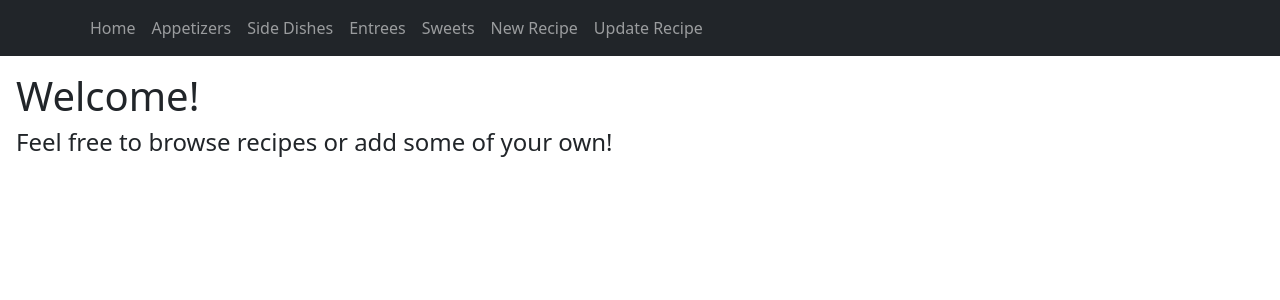
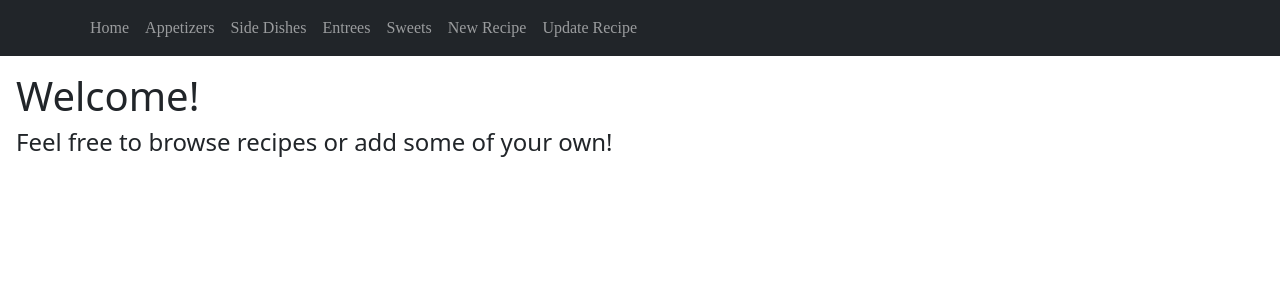
Before and after one commit to cplagge2/recipe-site, a React (Create React App) app: page / in a window 1280 px wide. Shown: the top 300 px of the page. Built offline with nearby package versions, Linux system fonts and the light colour scheme; no server answers.

Commit message:
Add better css styling

```diff
--- a/src/App.js
+++ b/src/App.js
@@ -1,7 +1,7 @@
 import logo from './logo.svg';
 import './App.css';
 import { Route, Routes } from 'react-router';
-import { BrowserRouter } from 'react-router-dom';
+import { HashRouter } from 'react-router-dom';
 import AppetizersPage from './screens/AppetizersPage';
 import RecipeSite from './screens/RecipeSite';
 import HomePage from './screens/HomePage';
@@ -14,20 +14,20 @@ import UpdateRecipe from './screens/UpdateRecipe';
 
 function App() {
   return (
-  <BrowserRouter>
+  <HashRouter>
     <Routes>
       <Route path="/" element={<RecipeSite />}>
         <Route index element={<HomePage />} />
-        <Route path="appetizers" element={<RecipePage type={'Appetizer'}/>} />
-        <Route path="entrees" element={<RecipePage type={'Entree'}/>} />
-        <Route path="sweets" element={<RecipePage type={'Sweet'}/>} />
-        <Route path="side-dishes" element={<RecipePage type={'Side'}/>} />
-        <Route path="add-recipe" element={<AddRecipe />} />
-        <Route path="update-recipe" element={<UpdateRecipe />} />
+        <Route path="/appetizers" element={<RecipePage type={'Appetizer'}/>} />
+        <Route path="/entrees" element={<RecipePage type={'Entree'}/>} />
+        <Route path="/sweets" element={<RecipePage type={'Sweet'}/>} />
+        <Route path="/side-dishes" element={<RecipePage type={'Side'}/>} />
+        <Route path="/add-recipe" element={<AddRecipe />} />
+        <Route path="/update-recipe" element={<UpdateRecipe />} />
         <Route path="*" element={<HomePage />} />
       </Route>
     </Routes>
-  </BrowserRouter>
+  </HashRouter>
   );
 }
 
--- a/src/components/RecipeCard.jsx
+++ b/src/components/RecipeCard.jsx
@@ -1,4 +1,4 @@
-import { Card, Button } from "react-bootstrap";
+import { Card, Button, Row, Col } from "react-bootstrap";
 import { useContext } from "react";
 import DataContext from "../contexts/DataContext";
 
@@ -6,7 +6,7 @@ const RecipeCard = (props) => {
 
     const [recipes, setRecipes] = useContext(DataContext);
 
-    const updateFavorite = ()=>{
+    const deleteRecipe = ()=>{
         fetch(`https://324t9imtmd.execute-api.us-east-2.amazonaws.com/default/recipes/${props.recipeID}`, {
             method: "DELETE"
         }).then(resp => {
@@ -23,7 +23,14 @@ const RecipeCard = (props) => {
     return <Card>
         {
             <>
-            <h1>{props.recipeName}</h1>
+            <Row>
+                <Col>
+                    <h1>{props.recipeName}</h1>
+                </Col>
+                <Col xs sm md lg xl = {2} style={{display:'flex', justifyContent:'right'}}>
+                    <Button onClick = {deleteRecipe} style={{backgroundColor:"blue"}}>Delete Recipe</Button>
+                </Col>
+            </Row>
             <h3>Ingredients</h3>
             <ul>
             {
@@ -36,7 +43,6 @@ const RecipeCard = (props) => {
                 props.directions.split(";").map((ingredient, index) => <li key={index}>{ingredient.trim()}</li>)
             }
             </ol>
-            <Button onClick = {updateFavorite} style={{backgroundColor:"blue"}}>Delete Recipe</Button>
             </>
         }
     </Card>
--- a/src/screens/RecipeSite.jsx
+++ b/src/screens/RecipeSite.jsx
@@ -29,40 +29,39 @@ const RecipeSite = (props) => {
             initialized.current = true;
             loadData();
         }
-        console.log(window.innerWidth);
     }, [])
 
 
     return <div>
         {
         window.innerWidth > 800 ?
-        <Navbar bg="dark" variant="dark">
+        <Navbar bg="dark" variant="dark" style={{fontFamily:'initial'}}>
             <Container>
                 <Nav className="me-auto">
                     <Nav.Link as={Link} to="/">Home</Nav.Link>
-                    <Nav.Link as={Link} to="/appetizers">Appetizers</Nav.Link>
-                    <Nav.Link as={Link} to="/side-dishes">Side Dishes</Nav.Link>
-                    <Nav.Link as={Link} to="/entrees">Entrees</Nav.Link>
-                    <Nav.Link as={Link} to="/sweets">Sweets</Nav.Link>
-                    <Nav.Link as={Link} to="/add-recipe">New Recipe</Nav.Link>
-                    <Nav.Link as={Link} to="/update-recipe">Update Recipe</Nav.Link>
+                    <Nav.Link as={Link} to="appetizers">Appetizers</Nav.Link>
+                    <Nav.Link as={Link} to="side-dishes">Side Dishes</Nav.Link>
+                    <Nav.Link as={Link} to="entrees">Entrees</Nav.Link>
+                    <Nav.Link as={Link} to="sweets">Sweets</Nav.Link>
+                    <Nav.Link as={Link} to="add-recipe">New Recipe</Nav.Link>
+                    <Nav.Link as={Link} to="update-recipe">Update Recipe</Nav.Link>
                 </Nav>
             </Container>
         </Navbar>
         :
-        <Navbar bg="dark" variant="dark">
+        <Navbar bg="dark" variant="dark" style={{fontFamily:'initial'}}>
             <Container>
                 <Nav className="me-auto">
                     <Nav.Link as={Link} to="/">Home</Nav.Link>
                     <NavDropdown title="View Recipes">
-                        <Nav.Link as={Link} to="/appetizers">Appetizers</Nav.Link>
-                        <Nav.Link as={Link} to="/side-dishes">Side Dishes</Nav.Link>
-                        <Nav.Link as={Link} to="/entrees">Entrees</Nav.Link>
-                        <Nav.Link as={Link} to="/sweets">Sweets</Nav.Link>
+                        <NavDropdown.Item href="#/appetizers">Appetizers</NavDropdown.Item>
+                        <NavDropdown.Item href="#/side-dishes">Side Dishes</NavDropdown.Item>
+                        <NavDropdown.Item href="#/entrees">Entrees</NavDropdown.Item>
+                        <NavDropdown.Item href="#/sweets">Sweets</NavDropdown.Item>
                     </NavDropdown>
                     <NavDropdown title="Edit Recipes">
-                        <Nav.Link as={Link} to="/add-recipe">New Recipe</Nav.Link>
-                        <Nav.Link as={Link} to="/update-recipe">Update Recipe</Nav.Link>
+                        <NavDropdown.Item href="#/add-recipe">New Recipe</NavDropdown.Item>
+                        <NavDropdown.Item href="#/update-recipe">Update Recipe</NavDropdown.Item>
                     </NavDropdown>
                 </Nav>
             </Container>
```
